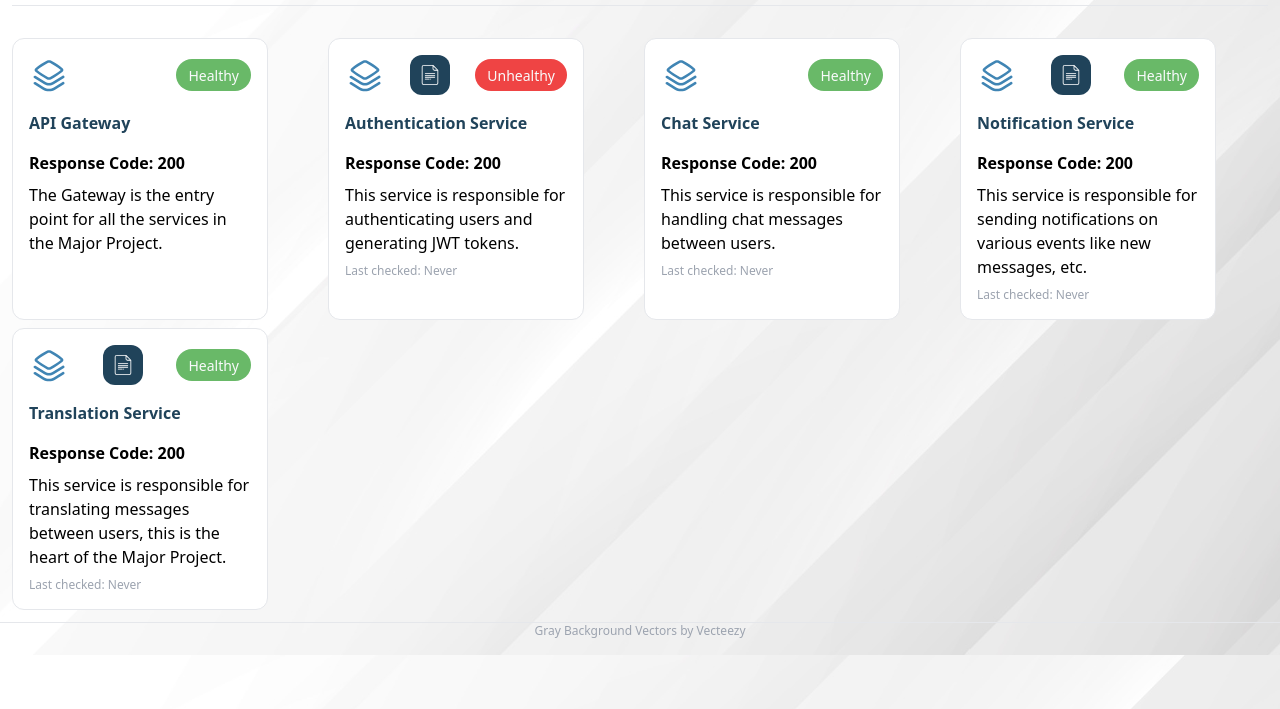
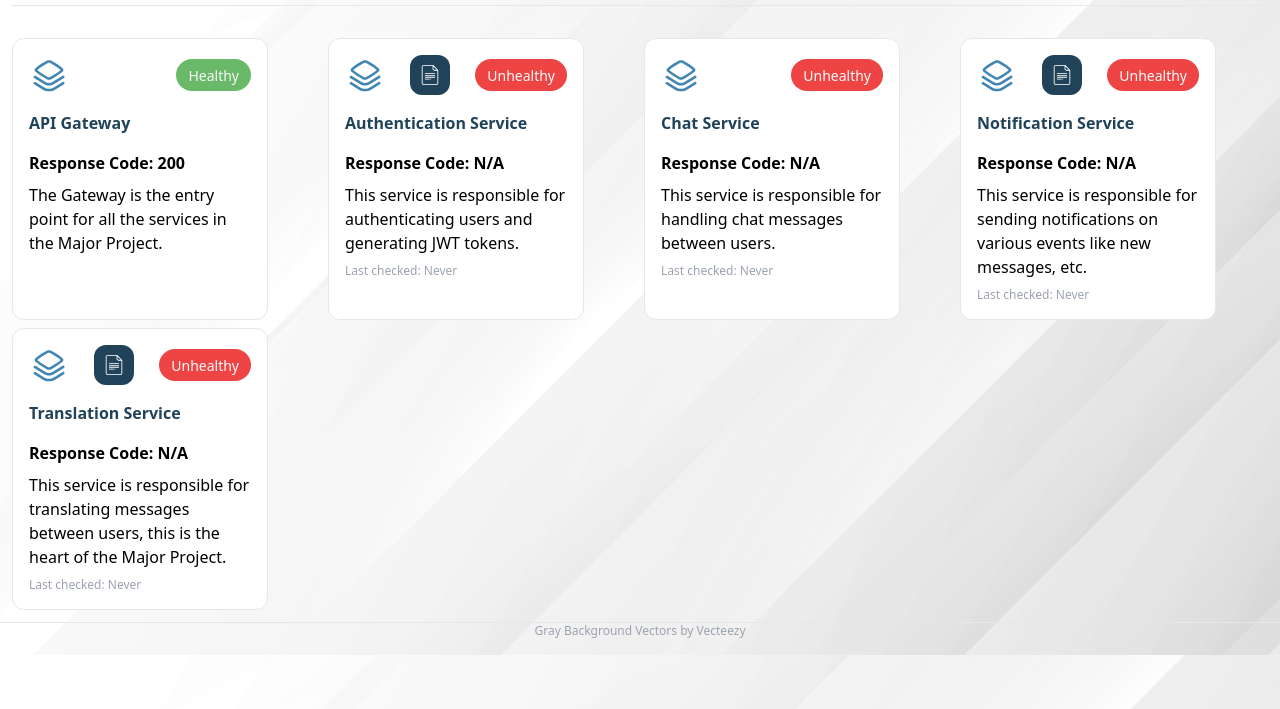
Before and after one commit to abhirambsn/major-project-api-gateway, a plain HTML site: page web/index.html in a window 1280 px wide. Shown: the part 91-800 px from the top of the page. Drawn offline with nearby package versions, Linux system fonts and the light colour scheme; no server answers.

Commit message:
Bug Fixes

```diff
--- a/web/index.html
+++ b/web/index.html
@@ -194,7 +194,7 @@
                 service_pill.classList.remove('bg-[#69b968]');
                 service_pill.classList.add('bg-red-500');
                 service_stat.innerText = 'Unhealthy';
-                service_resp_code.innerText = `Response Code: ${err.response.status}`;
+                service_resp_code.innerText = `Response Code: N/A`;
             }
 
             console.log(`Health Check of ${service_name} is Complete.`);
```
